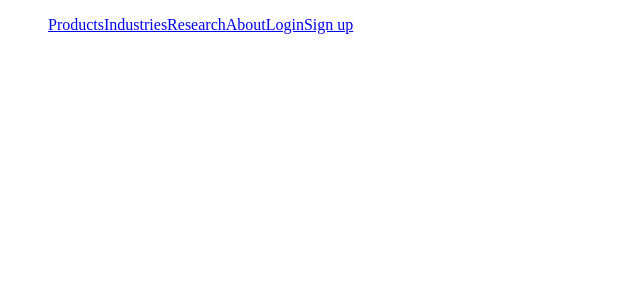
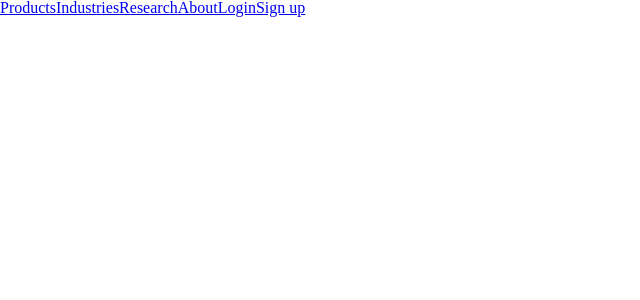
Before and after one commit to Hubear41/GI_Web_Exercise, a React app: page / in a window 1280 px wide. Shown: the top 300 px of the page, without its empty margins (0-640 px from the left). Built offline with nearby package versions, Linux system fonts and the light colour scheme.

Commit message:
add reset.css

```diff
--- a/src/components/App.jsx
+++ b/src/components/App.jsx
@@ -1,8 +1,11 @@
 import React from 'react';
 import Navbar from './navbar/navbar';
+import { BrowserRouter, Route } from 'react-router-dom'
 
 const App = () => (
-    <Navbar />
+    <BrowserRouter>
+        <Route path="/" component={Navbar} />
+    </BrowserRouter>
 );
 
 export default App;
--- a/src/styles/entry.scss
+++ b/src/styles/entry.scss
@@ -1 +1,2 @@
+@import './reset.css';
 @import './entypo.css';
--- /dev/null
+++ b/src/styles/reset.css
@@ -0,0 +1,48 @@
+/* http://meyerweb.com/eric/tools/css/reset/
+   v2.0 | 20110126
+   License: none (public domain)
+*/
+
+html, body, div, span, applet, object, iframe,
+h1, h2, h3, h4, h5, h6, p, blockquote, pre,
+a, abbr, acronym, address, big, cite, code,
+del, dfn, em, img, ins, kbd, q, s, samp,
+small, strike, strong, sub, sup, tt, var,
+b, u, i, center,
+dl, dt, dd, ol, ul, li,
+fieldset, form, label, legend,
+table, caption, tbody, tfoot, thead, tr, th, td,
+article, aside, canvas, details, embed,
+figure, figcaption, footer, header, hgroup,
+menu, nav, output, ruby, section, summary,
+time, mark, audio, video {
+	margin: 0;
+	padding: 0;
+	border: 0;
+	font-size: 100%;
+	font: inherit;
+	vertical-align: baseline;
+}
+/* HTML5 display-role reset for older browsers */
+article, aside, details, figcaption, figure,
+footer, header, hgroup, menu, nav, section {
+	display: block;
+}
+body {
+	line-height: 1;
+}
+ol, ul {
+	list-style: none;
+}
+blockquote, q {
+	quotes: none;
+}
+blockquote:before, blockquote:after,
+q:before, q:after {
+	content: '';
+	content: none;
+}
+table {
+	border-collapse: collapse;
+	border-spacing: 0;
+}
```
Also changed, not shown: src/components/navbar/navbar.jsx (+1 -1 lines), 2 other files (tests, documents, lock files or other folders).
